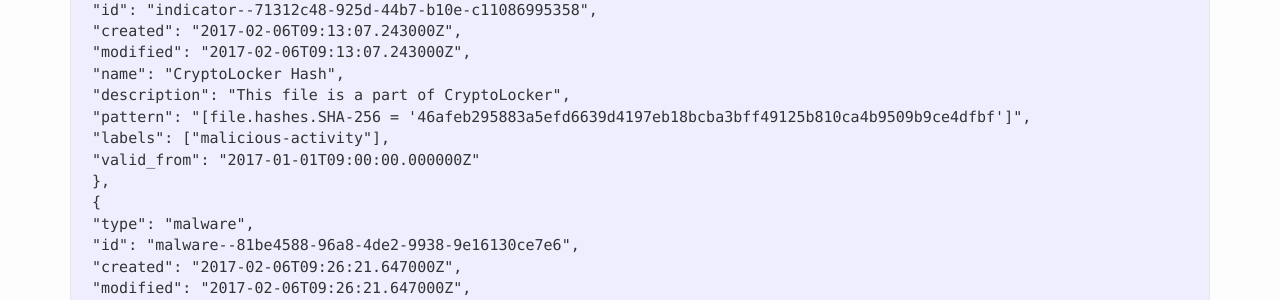
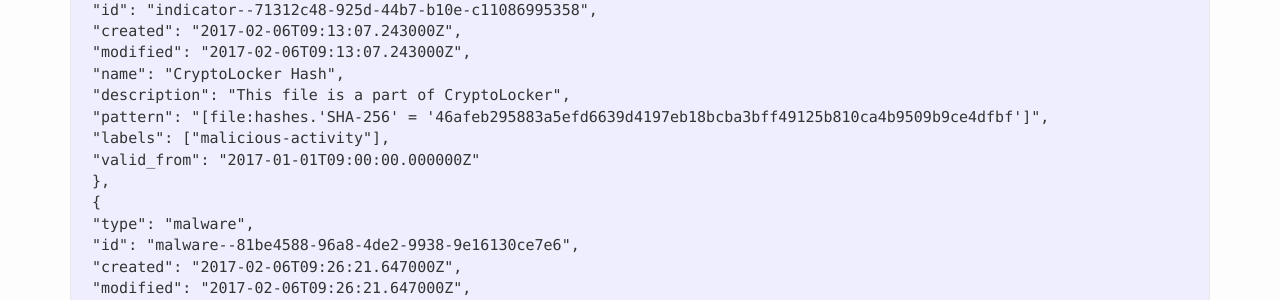
Before and after one commit to oasis-open/cti-documentation, a Jekyll site: the page built from stix/walkthrough.md, in a window 1280 px wide and 1400 px high, scrolled down 3879 px. Shown: the part 409-709 px from the top of the window. Built offline with Jekyll 4.4.1, drawn with Linux system fonts in a browser that asks for light colours; some of the changed text lies outside the part shown.

```diff
--- a/stix/walkthrough.md
+++ b/stix/walkthrough.md
@@ -74,7 +74,7 @@ Along with the common properties that are found in all STIX objects, each object
  "modified": "2017-02-06T09:13:07.243000Z",
  "name": "CryptoLocker Hash",
  "description": "This file is a part of CryptoLocker",
- "pattern": "[file.hashes.SHA-256 = '46afeb295883a5efd6639d4197eb18bcba3bff49125b810ca4b9509b9ce4dfbf']",
+ "pattern": "[file:hashes.'SHA-256' = '46afeb295883a5efd6639d4197eb18bcba3bff49125b810ca4b9509b9ce4dfbf']",
  "labels": ["malicious-activity"],
  "valid_from": "2017-01-01T09:00:00.000000Z"
  }
@@ -141,7 +141,7 @@ Company A utilizes a STIX Bundle to hold these three STIX Objects. Bundles are u
  "modified": "2017-02-06T09:13:07.243000Z",
  "name": "CryptoLocker Hash",
  "description": "This file is a part of CryptoLocker",
- "pattern": "[file.hashes.SHA-256 = '46afeb295883a5efd6639d4197eb18bcba3bff49125b810ca4b9509b9ce4dfbf']",
+ "pattern": "[file:hashes.'SHA-256' = '46afeb295883a5efd6639d4197eb18bcba3bff49125b810ca4b9509b9ce4dfbf']",
  "labels": ["malicious-activity"],
  "valid_from": "2017-01-01T09:00:00.000000Z"
  },
```
